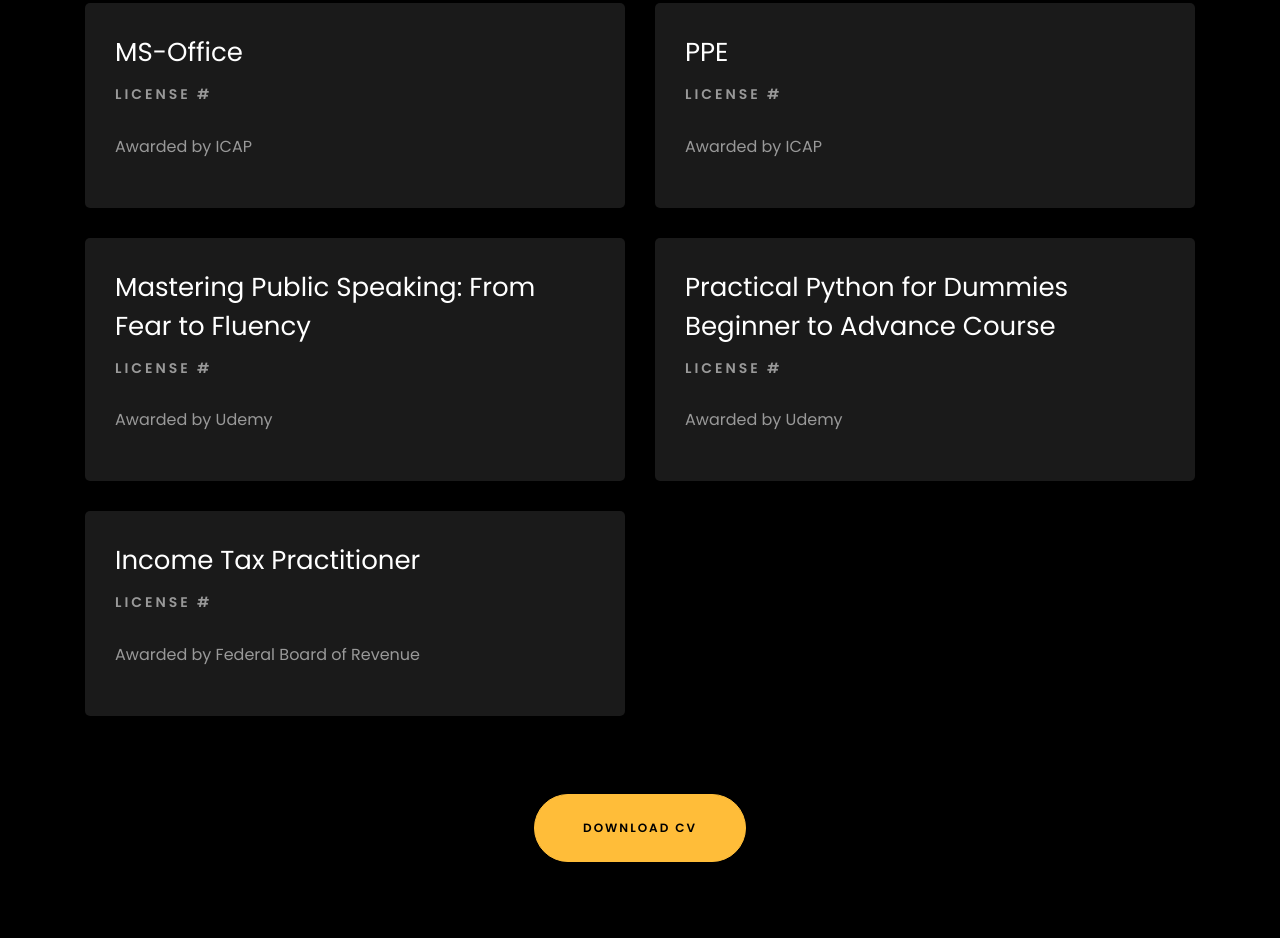
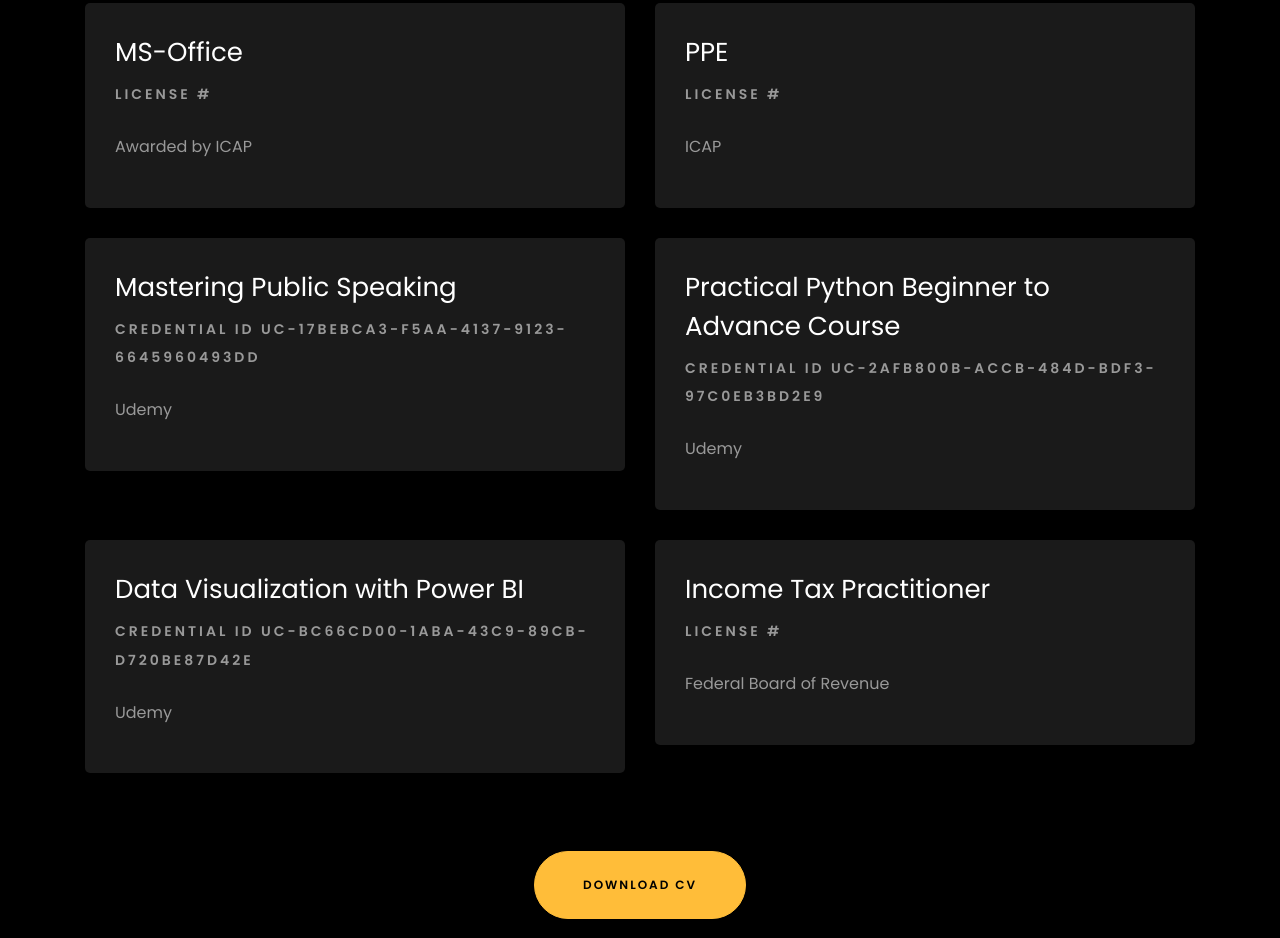
Before and after one commit to Haris-Esquire/harisuthman.github.io, a plain HTML site: page index.html in a window 1280 px wide. Shown: the part 4880-5818 px from the top of the page. Drawn offline with Linux system fonts and the light colour scheme; files whose address does not match are found by name.

Commit message:
Update index.html
change title and add credential Id of Udemy Courses

```diff
--- a/index.html
+++ b/index.html
@@ -1,7 +1,7 @@
 <!DOCTYPE html>
 <html lang="en">
   <head>
-    <title>Rishabh Mishra Portfolio</title>
+    <title>Advocate Uthman Portfolio</title>
     <meta charset="utf-8">
     <meta name="viewport" content="width=device-width, initial-scale=1, shrink-to-fit=no">
 
@@ -546,25 +546,34 @@
 							<!-- <span class="date">2012-2014</span> -->
 							<h2>PPE</h2>
 							<span class="position">License # </span>
-							<p class="mt-4">Awarded by ICAP</p>
+							<p class="mt-4">ICAP</p>
 						</div>
 					</div>
 
 					<div class="col-md-6">
 						<div class="resume-wrap ftco-animate">
 							<!-- <span class="date">2018-2022</span> -->
-							<h2>Mastering Public Speaking: From Fear to Fluency</h2>
-							<span class="position">License # </span>
-							<p class="mt-4">Awarded by Udemy</p>
+							<h2>Mastering Public Speaking</h2>
+							<span class="position">Credential ID UC-17bebca3-f5aa-4137-9123-6645960493dd </span>
+							<p class="mt-4">Udemy</p>
 						</div>
 					</div>
 
 					<div class="col-md-6">
 						<div class="resume-wrap ftco-animate">
 							<!-- <span class="date">2018-2022</span> -->
-							<h2>Practical Python for Dummies Beginner to Advance Course</h2>
-							<span class="position">License # </span>
-							<p class="mt-4">Awarded by Udemy</p>
+							<h2>Practical Python Beginner to Advance Course</h2>
+							<span class="position">Credential ID UC-2afb800b-accb-484d-bdf3-97c0eb3bd2e9 </span>
+							<p class="mt-4">Udemy</p>
+						</div>
+					</div>
+
+					<div class="col-md-6">
+						<div class="resume-wrap ftco-animate">
+							<!-- <span class="date">2018-2022</span> -->
+							<h2>Data Visualization with Power BI</h2>
+							<span class="position">Credential ID UC-bc66cd00-1aba-43c9-89cb-d720be87d42e </span>
+							<p class="mt-4">Udemy</p>
 						</div>
 					</div>
 
@@ -573,7 +582,7 @@
 							<!-- <span class="date">2015-2016</span> -->
 							<h2>Income Tax Practitioner</h2>
 							<span class="position">License # </span>
-							<p class="mt-4">Awarded by Federal Board of Revenue </p>
+							<p class="mt-4">Federal Board of Revenue </p>
 						</div>
 					</div>
 
```
